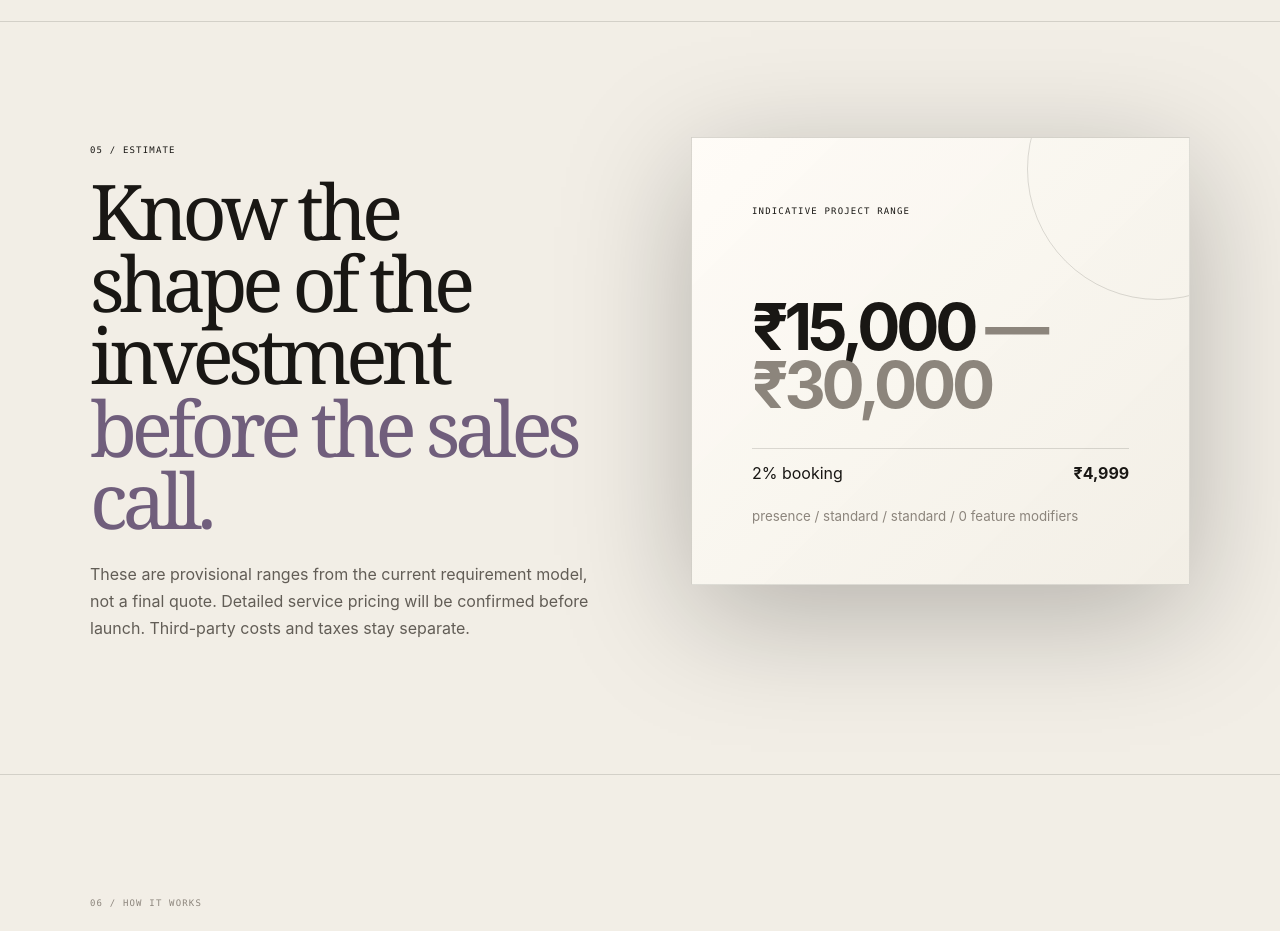
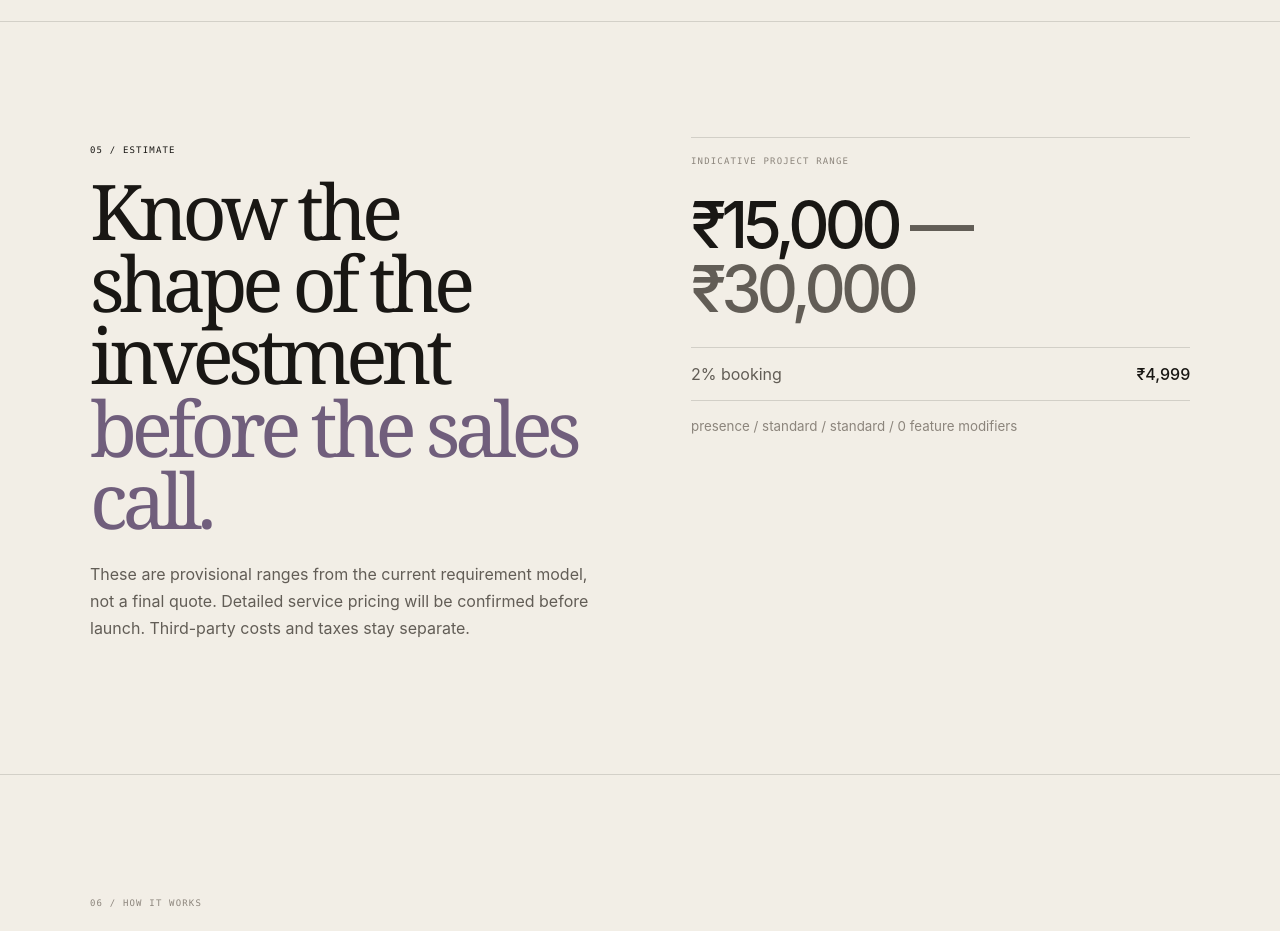
Before and after one commit to Shashwat-Aneja/studio.shashwataneja, a React (Vite) app: page / in a window 1280 px wide. Shown: the part 3440-4371 px from the top of the page. Built offline with nearby package versions, Linux system fonts and the light colour scheme.

Commit message:
fix: align estimate ledger and FAQ accessibility

```diff
--- a/src/App.tsx
+++ b/src/App.tsx
@@ -43,8 +43,6 @@ export default function App(){
    const ob=new IntersectionObserver(xs=>xs.forEach(e=>{if(e.isIntersecting){e.target.classList.add("is-visible");ob.unobserve(e.target)}}),{threshold:.12});
    es.forEach(e=>ob.observe(e));return()=>ob.disconnect();
  },[]);
- useEffect(()=>{const s=()=>document.documentElement.style.setProperty("--scroll-progress",Math.min(100,scrollY/(document.documentElement.scrollHeight-innerHeight)*100)+"%");addEventListener("scroll",s,{passive:true});s();return()=>removeEventListener("scroll",s)},[]);
-
 
  useEffect(()=>{
    if(!builderOpen&&!bookingOpen)return;
@@ -79,13 +77,13 @@ export default function App(){
 
   <section className="workshop" id="workshop"><div className="workshop-copy" data-reveal><span className="mono">04 / PROJECT WORKSHOP</span><h2>Don't know the service?<br/><i>Build the answer.</i></h2><p>Studio asks the useful questions first: outcome, audience, scale, features, experience, speed and investment. Then it turns the answers into a project blueprint.</p><button className="hero-cta hero-cta--solid" onClick={()=>open()}>Open the workshop <span>↘</span></button></div><div className="workshop-visual" data-reveal><span className="mono">START WITH AN IDEA</span><strong>01 <i>→</i> 07</strong><p>Seven practical decisions. One clearer brief.</p><button className="text-action" onClick={()=>open()}>Open the project workshop ↗</button></div></section>
 
-  <section className="estimate" id="estimate"><div data-reveal><span className="mono">05 / ESTIMATE</span><h2>Know the shape of the investment <i>before the sales call.</i></h2><p>These are provisional ranges from the current requirement model, not a final quote. Detailed service pricing will be confirmed before launch. Third-party costs and taxes stay separate.</p></div><div className="estimate-card" data-reveal><span className="mono">INDICATIVE PROJECT RANGE</span><strong>{formatINR(blueprint.estimate.low)} <i>— {formatINR(blueprint.estimate.high)}</i></strong><div><span>2% booking</span><b>{formatINR(blueprint.estimate.booking)}</b></div><small>{requirement.goal} / {requirement.scale} / {requirement.deliverySpeed} / {selectedFeatures.length} feature modifiers</small></div></section>
+  <section className="estimate" id="estimate"><div data-reveal><span className="mono">05 / ESTIMATE</span><h2>Know the shape of the investment <i>before the sales call.</i></h2><p>These are provisional ranges from the current requirement model, not a final quote. Detailed service pricing will be confirmed before launch. Third-party costs and taxes stay separate.</p></div><div className="estimate-ledger" data-reveal><span className="mono">INDICATIVE PROJECT RANGE</span><strong>{formatINR(blueprint.estimate.low)} <i>— {formatINR(blueprint.estimate.high)}</i></strong><div><span>2% booking</span><b>{formatINR(blueprint.estimate.booking)}</b></div><small>{requirement.goal} / {requirement.scale} / {requirement.deliverySpeed} / {selectedFeatures.length} feature modifiers</small></div></section>
 
   <section className="process" id="process"><div className="section-head" data-reveal><span className="mono">06 / HOW IT WORKS</span><h2>A sales journey that behaves<br/><i>like a product.</i></h2></div><div className="process-rail">{[["01","Discover","Start with the outcome."],["02","Configure","Shape scope and requirements."],["03","Estimate","See investment and timeline."],["04","Review","Confirm the route and agreement."],["05","Book","Pay 2%; then initialize the project."]].map(([n,t,c],i)=><article key={n} data-reveal style={{"--i":i} as CSSProperties}><span className="mono">{n}</span><div/><h3>{t}</h3><p>{c}</p></article>)}</div></section>
 
   <section className="tools" id="proof"><div className="section-head split" data-reveal><div><span className="mono">07 / SELECTED WORK</span><h2>Selected work.<br/><i>Built in the open.</i></h2></div><span className="mono">PUBLIC PROJECTS</span></div><div className="work-index"><a href="https://shashwataneja.com" target="_blank" rel="noreferrer"><span className="mono">01</span><strong>Personal portfolio</strong><span>Design / Front-end</span><b>VISIT ↗</b></a><a href="https://github.com/Shashwat-Aneja/WIZARD-HomeAutomation" target="_blank" rel="noreferrer"><span className="mono">02</span><strong>WIZARD</strong><span>Hardware / Automation</span><b>REPOSITORY ↗</b></a><a href="https://github.com/Shashwat-Aneja/Xylo-business-automation-suite" target="_blank" rel="noreferrer"><span className="mono">03</span><strong>Xylo</strong><span>Business software</span><b>REPOSITORY ↗</b></a><a href="https://github.com/Shashwat-Aneja/100-Days-of-Code-UPES" target="_blank" rel="noreferrer"><span className="mono">04</span><strong>100 Days of Code</strong><span>Programming / Practice</span><b>REPOSITORY ↗</b></a></div></section>
 
-  <section className="faq"><div className="section-head" data-reveal><span className="mono">09 / QUESTIONS</span><h2>Before you<br/><i>start building.</i></h2></div><div className="faq-list">{[["Do I need a technical brief?","No. Start with the outcome and Studio translates it into a route."],["Can I see pricing before booking?","Yes. The estimator calculates an indicative range and the 2% booking amount."],["Are third-party costs included?","No. Provider fees, taxes and other third-party charges stay separate."],["When is a project record created?","Only after a confirmed payment webhook. Browsing, estimation and blueprint generation do not create a permanent client/project record."]].map(([q,a],i)=><button key={q} onClick={()=>setFaq(faq===i?null:i)}><span className="mono">0{i+1}</span><div><h3>{q}</h3>{faq===i&&<p>{a}</p>}</div><b>{faq===i?"−":"+"}</b></button>)}</div></section>
+  <section className="faq"><div className="section-head" data-reveal><span className="mono">09 / QUESTIONS</span><h2>Before you<br/><i>start building.</i></h2></div><div className="faq-list">{[["Do I need a technical brief?","No. Start with the outcome and Studio translates it into a route."],["Can I see pricing before booking?","Yes. The estimator calculates an indicative range and the 2% booking amount."],["Are third-party costs included?","No. Provider fees, taxes and other third-party charges stay separate."],["When is a project record created?","Only after a confirmed payment webhook. Browsing, estimation and blueprint generation do not create a permanent client/project record."]].map(([q,a],i)=><button key={q} onClick={()=>setFaq(faq===i?null:i)} aria-expanded={faq===i}><span className="mono">0{i+1}</span><div><h3>{q}</h3>{faq===i&&<p>{a}</p>}</div><b>{faq===i?"−":"+"}</b></button>)}</div></section>
 
   <section className="contact" id="contact"><div data-reveal><span className="mono">10 / CONTACT</span><h2>You have the idea.<br/><i>Let's shape the build.</i></h2><p>Bring a complete brief, a half-formed idea or simply a business problem. The Studio route starts there.</p><div className="contact-actions"><button className="hero-cta hero-cta--solid" onClick={()=>open()}>Build my project <span>↘</span></button><a className="hero-cta" href="mailto:studio@shashwataneja.com">Ask a question <span>↗</span></a></div></div><footer><span>SHASHWAT ANEJA / STUDIO</span><span>INDIA / ONLINE</span><span>2% BOOKING</span><a href="https://shashwataneja.com">PARENT ↗</a></footer></section>
 
```
